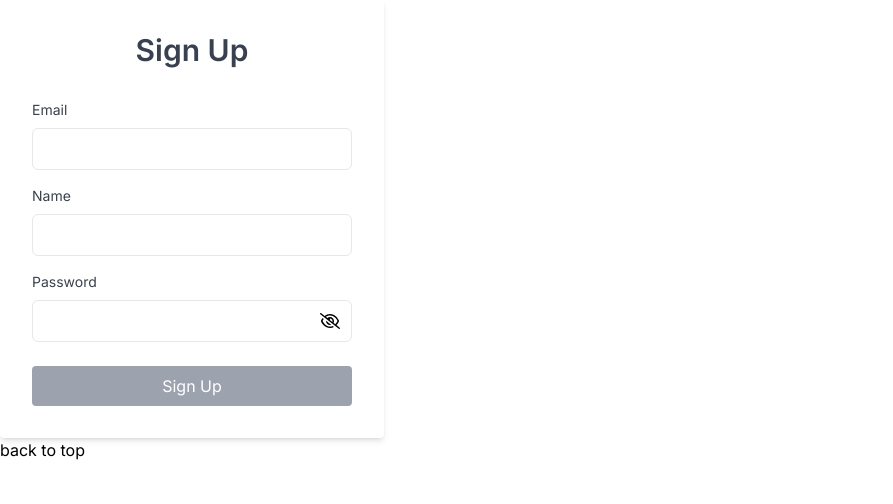
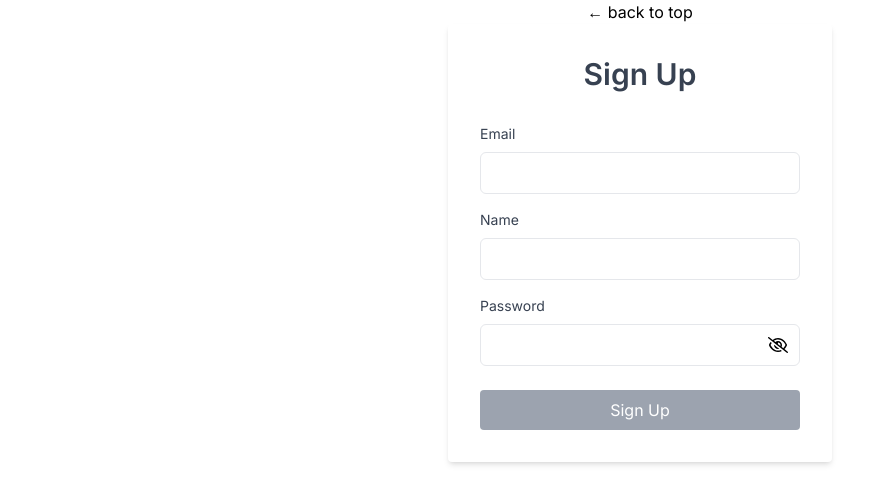
Before and after one commit to tomo324/idea-app-front, a Next.js app: page /auth/signup in a window 1280 px wide. Shown: the top 504 px of the page, without its empty margins (0-893 px from the left). Built offline with nearby package versions, Linux system fonts and the light colour scheme.

Commit message:
🎨 #7 デザインの修正

```diff
--- a/src/app/auth/signup/page.tsx
+++ b/src/app/auth/signup/page.tsx
@@ -4,12 +4,10 @@
 
 const SignupPage = () => {
   return (
-      <main>
-        <div>
-          <Signup />
-        </div>
-        <Link href="/">back to top</Link>
-      </main>
+    <main className="flex flex-col items-center justify-center h-full">
+      <Link href="/">← back to top</Link>
+      <Signup />
+    </main>
   )
 }
 export default SignupPage;
```
